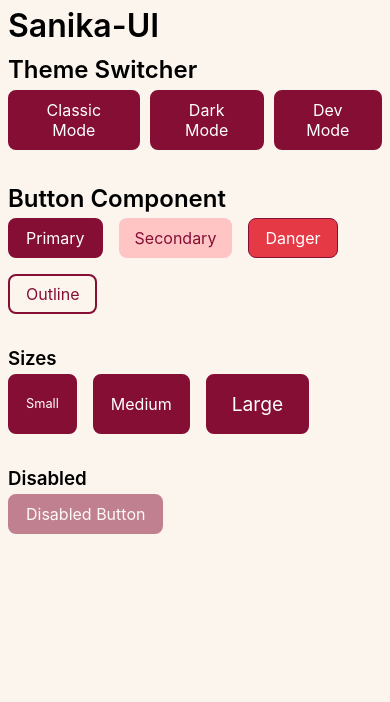
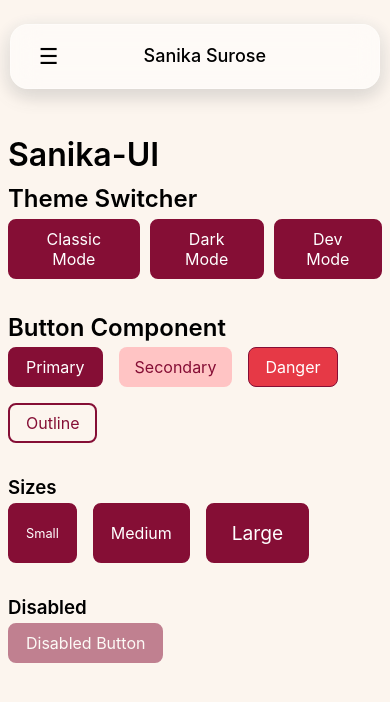
Before and after one commit to sanikasurose/sanika-ui, a React (Vite) app: page / in a window 390 px wide. Shown: the top 702 px of the page. Built offline with nearby package versions, Linux system fonts and the light colour scheme.

Commit message:
Build responsive Navbar component

```diff
--- a/src/App.jsx
+++ b/src/App.jsx
@@ -1,12 +1,26 @@
 import React from "react";
-import { useTheme } from "./components/ThemeContext/ThemeContext.jsx";
+import { useTheme } from "./context/ThemeContext.jsx";
 import Button from "./components/Button/Button.jsx";
 import Container from "./components/Container/Container.jsx";
+import Navbar from "./components/Navbar/Navbar.jsx";
 
 const App = () => {
   const { setTheme } = useTheme();
 
   return (
+    <>
+      <Navbar
+        name="Sanika Surose"
+        leftLinks={[
+          { label: "About", href: "#about" },
+          { label: "Projects", href: "#projects" },
+        ]}
+        rightLinks={[
+          { label: "Experience", href: "/experience" },
+          { label: "Contact", href: "#contact" },
+        ]}
+      />
+
       <Container>
         <h1>Sanika-UI</h1>
 
@@ -35,9 +49,8 @@ const App = () => {
 
         <h3 style={{ marginTop: "30px" }}>Disabled</h3>
         <Button disabled>Disabled Button</Button>
-
-
       </Container>
+    </>
   );
 };
 
--- a/src/components/Container/Container.css
+++ b/src/components/Container/Container.css
@@ -1,5 +1,5 @@
 .container {
-    max-width: 1200px;
+    max-width: 1400px;
     margin: 0 auto;
     padding-left: var(--space-lg);
     padding-right: var(--space-lg);
--- /dev/null
+++ b/src/components/Navbar/Navbar.css
@@ -0,0 +1,127 @@
+.navbar {
+  display: grid;
+  grid-template-columns: 1fr auto 1fr;
+  align-items: center;
+
+  padding: 14px 28px;
+  margin: 24px auto 40px auto;
+
+  width: 95%;
+  max-width: 1100px;
+
+  border-radius: 18px;
+
+  /* glass effect */
+  background: rgba(255, 255, 255, 0.5);
+  backdrop-filter: blur(14px);
+  -webkit-backdrop-filter: blur(14px);
+
+  /* border */
+  border: 1px solid rgba(255, 255, 255, 0.35);
+
+  /* glow */
+  box-shadow:
+    0 0 18px rgba(255, 255, 255, 0.4),
+    0 6px 20px rgba(0, 0, 0, 0.2);
+}
+
+.navbar-left {
+  display: flex;
+  gap: 30px;
+  justify-content: flex-start;
+}
+
+.navbar-right {
+  display: flex;
+  gap: 30px;
+  justify-content: flex-end;
+}
+
+.navbar-center {
+  font-weight: 500;
+  font-size: 18px;
+  text-align: center;
+  color: var(--color-text);
+}
+
+.navbar-link {
+  text-decoration: none;
+  color: var(--color-text);
+  font-weight: 300;
+  transition: opacity 0.2s ease;
+}
+
+.navbar-link:hover {
+  opacity: 0.6;
+}
+
+.navbar-hamburger {
+  display: none;
+  font-size: 22px;
+  cursor: pointer;
+}
+
+.navbar-drawer {
+  position: fixed;
+  top: 0;
+  left: 0;
+
+  width: 100%;
+  height: 100vh;
+
+  background: var(--color-background);
+
+  display: flex;
+  align-items: center;
+  justify-content: center;
+
+  transform: translateX(-100%);
+  transition: transform 0.35s cubic-bezier(0.22, 1, 0.36, 1);
+
+  z-index: 999;
+}
+
+.navbar-drawer.open {
+  transform: translateX(0);
+}
+
+.drawer-links {
+  display: flex;
+  flex-direction: column;
+  gap: 30px;
+  text-align: center;
+}
+
+.drawer-link {
+  font-size: 24px;
+  text-decoration: none;
+  color: var(--color-text);
+  font-weight: 600;
+}
+
+.drawer-close {
+  position: absolute;
+  top: 30px;
+  right: 30px;
+  font-size: 26px;
+  cursor: pointer;
+}
+
+@media (max-width: 768px) {
+  .navbar-left,
+  .navbar-right {
+    display: none;
+  }
+
+  .navbar {
+    grid-template-columns: auto 1fr;
+  }
+
+  .navbar-hamburger {
+    display: block;
+  }
+
+  .navbar-center {
+    justify-self: center;
+  }
+}
--- a/src/components/Navbar/Navbar.jsx
+++ b/src/components/Navbar/Navbar.jsx
@@ -0,0 +1,61 @@
+import React, { useState } from "react";
+import { useTheme } from "../../context/ThemeContext.jsx";
+import "./Navbar.css";
+
+const Navbar = ({ name, leftLinks = [], rightLinks = [] }) => {
+  const { theme } = useTheme();
+  const [menuOpen, setMenuOpen] = useState(false);
+
+  const allLinks = [...leftLinks, ...rightLinks];
+
+  return (
+    <>
+      <nav className="navbar">
+        {/* hamburger */}
+        <div className="navbar-hamburger" onClick={() => setMenuOpen(true)}>
+          ☰
+        </div>
+
+        <div className="navbar-left">
+          {leftLinks.map((link) => (
+            <a key={link.href} href={link.href} className="navbar-link">
+              {link.label}
+            </a>
+          ))}
+        </div>
+
+        <div className="navbar-center">{name}</div>
+
+        <div className="navbar-right">
+          {rightLinks.map((link) => (
+            <a key={link.href} href={link.href} className="navbar-link">
+              {link.label}
+            </a>
+          ))}
+        </div>
+      </nav>
+
+      {/* mobile drawer */}
+      <div className={`navbar-drawer ${menuOpen ? "open" : ""}`}>
+        <div className="drawer-close" onClick={() => setMenuOpen(false)}>
+          ✕
+        </div>
+
+        <div className="drawer-links">
+          {allLinks.map((link) => (
+            <a
+              key={link.href}
+              href={link.href}
+              className="drawer-link"
+              onClick={() => setMenuOpen(false)}
+            >
+              {link.label}
+            </a>
+          ))}
+        </div>
+      </div>
+    </>
+  );
+};
+
+export default Navbar;
--- a/src/components/ThemeContext/ThemeContext.jsx
+++ /dev/null
@@ -1,27 +0,0 @@
-import { createContext, useContext, useState, useEffect } from "react";
-
-const ThemeContext = createContext();
-
-export const ThemeProvider = ({ children }) => {
-
-    // load saved theme from localStorage
-    const [theme, setTheme] = useState(() => {
-        return localStorage.getItem("theme") || "";
-    });
-
-    // apply theme + save to localStorage
-    useEffect(() => {
-        document.documentElement.setAttribute("data-theme", theme);
-        localStorage.setItem("theme", theme);
-    }, [theme]);
-
-    return (
-        <ThemeContext.Provider value={{ theme, setTheme}}>
-            {children}
-        </ThemeContext.Provider>
-    );
-};
-
-export const useTheme = () => {
-  return useContext(ThemeContext);
-};
--- /dev/null
+++ b/src/context/ThemeContext.jsx
@@ -0,0 +1,26 @@
+import { createContext, useContext, useState, useEffect } from "react";
+
+const ThemeContext = createContext();
+
+export const ThemeProvider = ({ children }) => {
+  // load saved theme from localStorage
+  const [theme, setTheme] = useState(() => {
+    return localStorage.getItem("theme") || "";
+  });
+
+  // apply theme + save to localStorage
+  useEffect(() => {
+    document.documentElement.setAttribute("data-theme", theme);
+    localStorage.setItem("theme", theme);
+  }, [theme]);
+
+  return (
+    <ThemeContext.Provider value={{ theme, setTheme }}>
+      {children}
+    </ThemeContext.Provider>
+  );
+};
+
+export const useTheme = () => {
+  return useContext(ThemeContext);
+};
--- a/src/main.jsx
+++ b/src/main.jsx
@@ -5,7 +5,7 @@ import App from "./App.jsx";
 import "./styles/global.css";
 import "./styles/themes.css";
 
-import { ThemeProvider } from "./components/ThemeContext/ThemeContext.jsx";
+import { ThemeProvider } from "./context/ThemeContext.jsx";
 
 ReactDOM.createRoot(document.getElementById("root")).render(
   <React.StrictMode>
```
Also changed, not shown: src/components/index.js (added, +7 -0 lines). Lines whose indentation alone changed are shown as unchanged.
